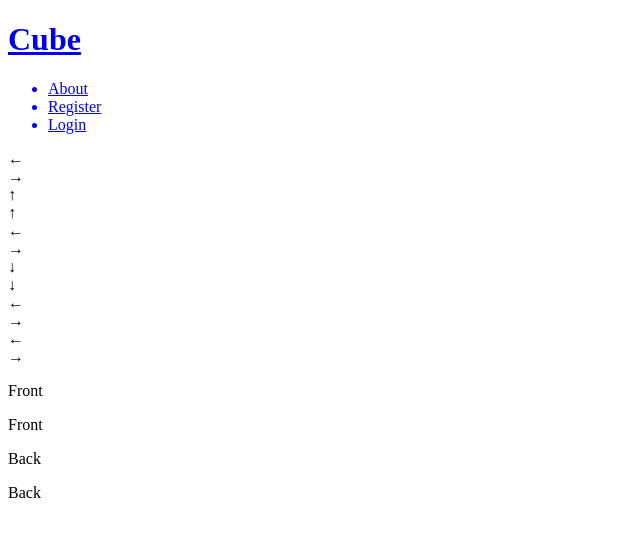
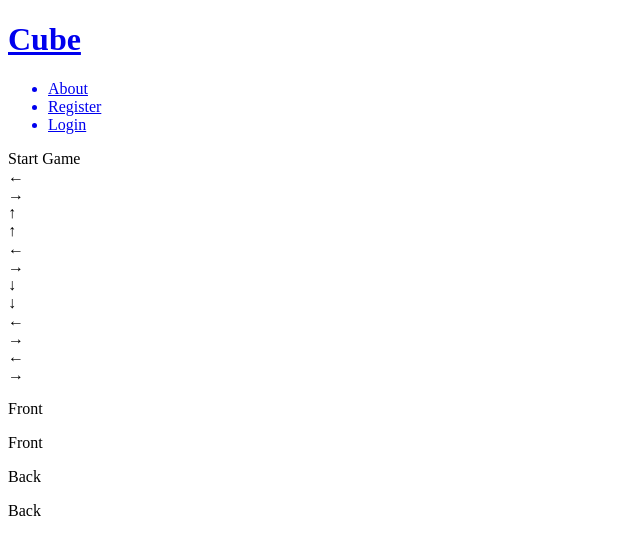
Before and after one commit to MaybeTed/Cube, a React app: page / in a window 1280 px wide. Shown: the top 554 px of the page, without its empty margins (0-640 px from the left). Built offline with nearby package versions, Linux system fonts and the light colour scheme; the HTML template or start-up script is replaced by a standard one.

Commit message:
created game component. renders start game button

```diff
--- /dev/null
+++ b/src/components/Game.js
@@ -0,0 +1,13 @@
+import React from 'react';
+
+class Game extends React.Component {
+	render() {
+		return (
+			<div>
+				<div className="start-game-button">Start Game</div>
+			</div>
+		)
+	}
+}
+
+export default Game;
--- a/src/components/Welcome.js
+++ b/src/components/Welcome.js
@@ -1,4 +1,5 @@
 import React from 'react';
+import Game from './Game';
 
 class Welcome extends React.Component {
 	constructor() {
@@ -323,6 +324,7 @@ class Welcome extends React.Component {
 		return (
 			<div className="welcome" ref={elem => this.nv = elem} onKeyDown={this.handleKeyPress} tabIndex="0">
 				<div className="buttons-container">
+					<Game />
 					<div className="move-button left1" onClick={() => this.handleClick(1, null, null, 'left')}>&larr;</div>
 					<div className="move-button right1" onClick={() => this.handleClick(1, null, null, 'right')}>&rarr;</div>
 					<div className="move-button up1" onClick={() => this.handleClick(null, 1, null, 'up')}>&uarr;</div>
```
Also changed, not shown: 1 other file (tests, documents, lock files or other folders).
